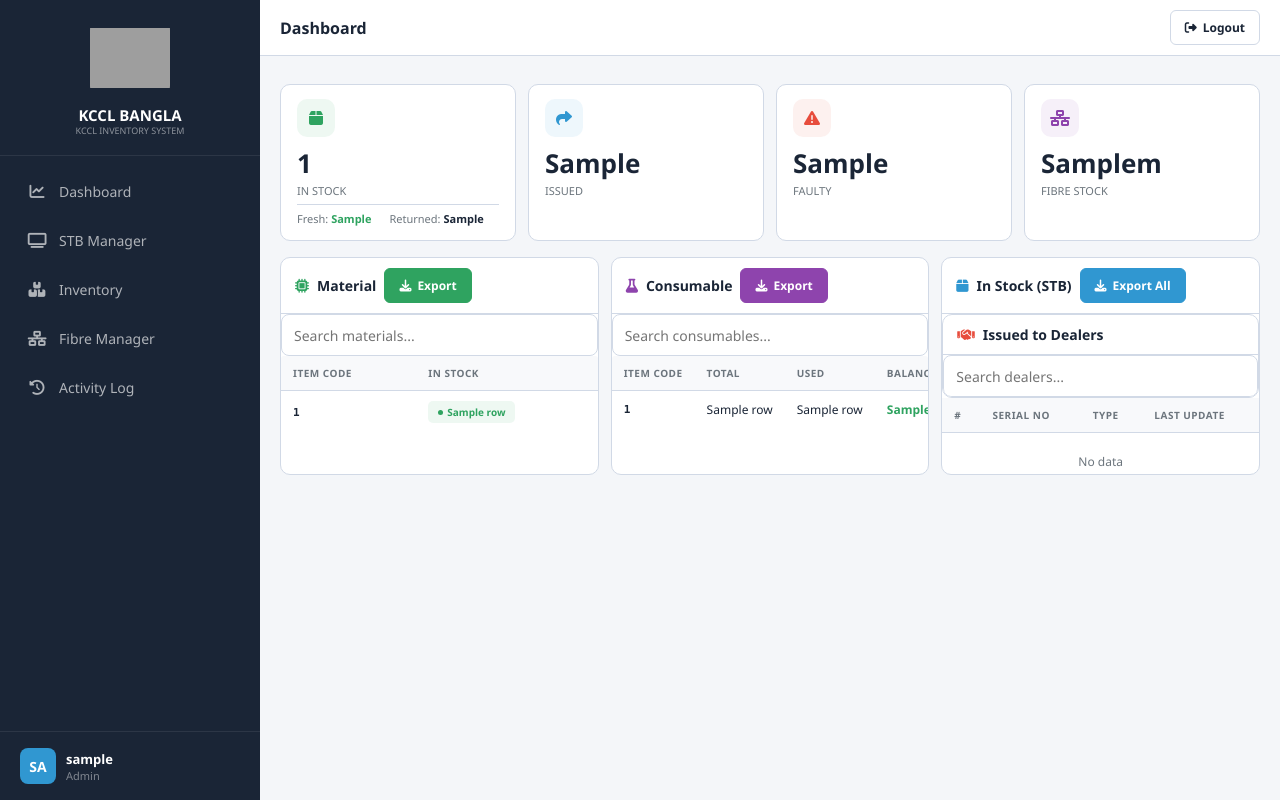
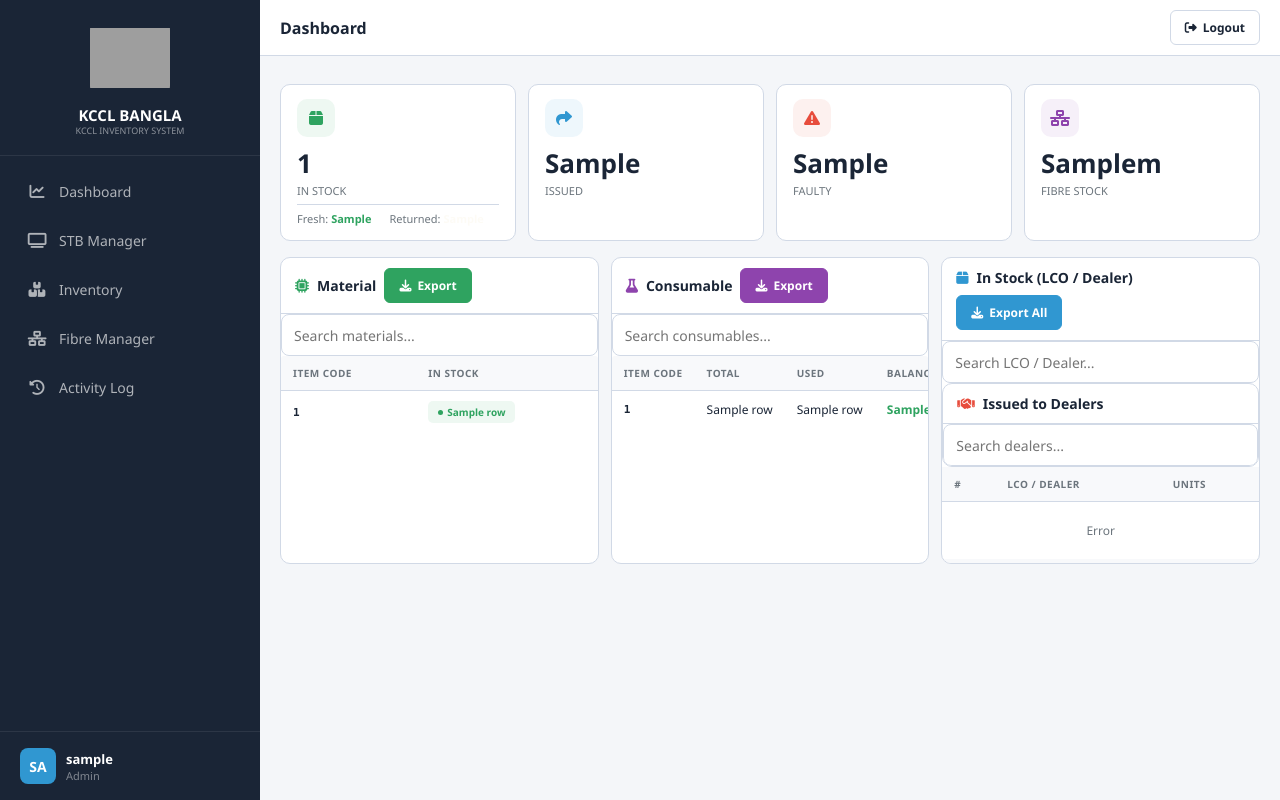
Before and after one commit to ANNU-2025/kccl-tracking-system, a Flask app: template templates/dashboard.html in a window 1280 px wide. Run offline with Flask 3, Linux system fonts and the light colour scheme; the visitor is signed in with stand-in values (Sample User, id 1); the template is opened without the code that fills it: most values are stand-ins (such as "Sample title", 1, 10 or a date in 2020); a database or web service that is not in the repository returns one stand-in record (values such as "Sample title"); data that the repository does not hold is empty; some libraries are stand-ins or nearby versions; some web fonts are replaced; grey boxes are pictures that could not be loaded.

Commit message:
Update dashboard.html

```diff
--- a/templates/dashboard.html
+++ b/templates/dashboard.html
@@ -17,14 +17,12 @@
     .dash-grid .tw-bar{flex-shrink:0}
     .dash-grid .tw-body{flex:1;min-height:0;display:flex;flex-direction:column;overflow:hidden}
     .dash-grid .search-box{flex-shrink:0}
-    .dash-grid .tw-scroll{flex:0 0 auto;max-height:160px;overflow-y:auto;overflow-x:auto;-webkit-overflow-scrolling:touch;scrollbar-width:6px;scrollbar-color:#C0C8D8}
-    .dash-grid .tw-scroll::-webkit-scrollbar{width:6px}
-    .dash-grid .tw-scroll{scrollbar-width:6px;scrollbar-color:#C0C8D8;border-radius:3px}
+    .dash-grid .tw-scroll{flex:0 0 auto;max-height:180px;overflow-y:auto;overflow-x:auto;-webkit-overflow-scrolling:touch;scrollbar-width:5px;scrollbar-color:#C0C8D8;border-radius:3px}
+    .dash-grid .tw-scroll::-webkit-scrollbar{width:5px}
     .dash-grid .tw-scroll::-webkit-scrollbar-thumb{background:#C0C8D8;border-radius:3px}
     .dash-grid .tw-scroll{scrollbar-color:#C0C8D8}
-    .dash-grid .tw-scroll::-webkit-scrollbar-thumb{background:#C0C8D8}
-    @media(max-width:900px){.dash-grid{grid-template-columns:1fr;max-height:calc(100vh - 220px)}}
-    @media(max-width:768px){.dash-grid{grid-template-columns:1fr;max-height:none;min-height:350px}.stat-sub{gap:10px}.dl-row{padding:6px 12px;font-size:12px}.dash-grid .tw-scroll{max-height:140px}}
+    @media(max-width:900px){.dash-grid{grid-template-columns:1fr;max-height:calc(100vh - 220px)}.dash-grid .tw-scroll{max-height:150px}}
+    @media(max-width:768px){.dash-grid{grid-template-columns:1fr;max-height:none;min-height:350px}.stat-sub{gap:10px}.dl-row{padding:6px 12px;font-size:12px}.dash-grid .tw-scroll{max-height:130px}}
 </style>
 {% endblock %}
 {% block body %}
@@ -34,7 +32,7 @@
     <div class="stat stat-card" onclick="dl('{{ url_for('export_instock') }}')">
         <div class="si green"><i class="fas fa-box"></i></div>
         <div class="sv">{{ total_in_stock }}</div><div class="sl">IN STOCK</div>
-        <div class="stat-sub"><div><span style="color:var(--grey)">Fresh:</span> <strong style="color:var(--green)">{{ fresh_c }}</strong></div><div><span style="color:var(--grey)">Returned:</span> <strong style="color:#C0C8C0A">{{ ret_c }}</strong></div></div>
+        <div class="stat-sub"><div><span style="color:var(--grey)">Fresh:</span> <strong style="color:var(--green)">{{ fresh_c }}</strong></div><div><span style="color:var(--grey)">Returned:</span> <strong style="color:#C8960C0A">{{ ret_c }}</strong></div></div>
         <i class="fas fa-download dl-icon"></i>
     </div>
     <div class="stat stat-card" onclick="dl('{{ url_for('export_stb_status', status='Issued') }}')">
@@ -52,6 +50,7 @@
 </div>
 
 <div class="dash-grid">
+
     <!-- ===== MATERIAL TABLE ===== -->
     <div class="tw">
         <div class="tw-bar"><div class="card-title"><i class="fas fa-microchip" style="color:var(--green)"></i> Material</div><button class="btn btn-green btn-sm" onclick="dl('{{ url_for('export_hardware') }}')"><i class="fas fa-download"></i> Export</button></div>
@@ -60,10 +59,10 @@
             {% if material_summary %}
             <div class="tw-scroll">
                 <table><thead><tr><th>Item Code</th><th>In Stock</th></tr></thead>
-                <tbody id="materialBody">{% for row in material_summary %}<tr>
+                <tbody id="materialBody">{% for row in material_summary[:8] %}<tr>
                     <td style="font-weight:600;font-family:Consolas,monospace;font-size:11px">{{ row[0] }}</td>
                     <td><span class="bg bg-green"><span class="bd"></span>{{ row[2] }}</span></td>
-                </tr>{% endfor %}</tbody></table>
+                </tr>{% endfor %}{% if material_summary|length > 8 %}<tr id="materialMore"><td colspan="2" style="text-align:center;padding:6px 0"><button class="btn btn-outline btn-sm" onclick="loadMore('material','materialBody','{{ material_summary|length }}','item_code','In Stock')"><i class="fas fa-chevron-down"></i> Show All ({{ material_summary|length }})</button></td></tr>{% endif %}</tbody></table>
             </div>
             {% else %}<div class="empty" style="padding:20px 10px"><i class="fas fa-box-open"></i><h3>No Data</h3></div>{% endif %}
         </div>
@@ -77,44 +76,28 @@
             {% if consumable_summary %}
             <div class="tw-scroll">
                 <table><thead><tr><th>Item Code</th><th>Total</th><th>Used</th><th>Balance</th></tr></thead>
-                <tbody id="consumableBody">{% for row in consumable_summary %}{% set total=row[2]|float %}{% set bal=row[4]|float %}<tr>
+                <tbody id="consumableBody">{% for row in consumable_summary[:8] %}{% set total=row[2]|float %}{% set bal=row[4]|float %}<tr>
                     <td style="font-weight:600;font-family:Consolas,monospace;font-size:11px">{{ row[0] }}</td>
                     <td>{{ row[2] }}</td><td>{{ row[3] }}</td>
                     <td style="font-weight:600;color:{% if bal<=0 %}var(--red){% elif bal<=(total*0.2) %}#C8960A{% else %}var(--green){% endif %}">{{ row[4] }}</td>
-                </tr>{% endfor %}</tbody></table>
+                </tr>{% endfor %}{% if consumable_summary|length > 8 %}<tr id="consumableMore"><td colspan="4" style="text-align:center;padding:6px 0"><button class="btn btn-outline btn-sm" onclick="loadMore('consumable','consumableBody','{{ consumable_summary|length }}','item_code','')"><i class="fas fa-chevron-down"></i> Show All ({{ consumable_summary|length }})</button></td></tr>{% endif %}</tbody></table>
             </div>
             {% else %}<div class="empty" style="padding:20px 10px"><i class="fas fa-cubes"></i><h3>No Data</h3></div>{% endif %}
         </div>
     </div>
 
-    <!-- ===== IN STOCK (STB) TABLE ===== -->
+    <!-- ===== IN STOCK TABLE (LCO grouped) ===== -->
     <div class="tw">
-        <div class="tw-bar"><div class="card-title"><i class="fas fa-box" style="color:var(--blue)"></i> In Stock (STB)</div><button class="btn btn-blue btn-sm" onclick="dl('{{ url_for('export_instock') }}')"><i class="fas fa-download"></i> Export All</button></div>
+        <div class="tw-bar"><div class="card-title"><i class="fas fa-box" style="color:var(--blue)"></i> In Stock (LCO / Dealer)</div><button class="btn btn-blue btn-sm" onclick="dl('{{ url_for('export_instock') }}')"><i class="fas fa-download"></i> Export All</button></div>
         <div class="tw-body">
-            {% set in_stb_stock = [] %}
-            {% if total_in_stock > 0 %}
-            <div class="tw-scroll">
-                <table><thead><tr><th>#</th><th>Serial No</th><th>Type</th><th>Last Update</th></tr></thead>
-                <tbody>
-                <tr><td colspan="4" style="text-align:center;padding:20px;color:var(--grey)"><i class="fas fa-spinner fa-spin"></i></td></tr>
+            <input type="text" id="instockSearch" class="fi search-box" placeholder="Search LCO / Dealer...">
+            <div class="tw-scroll" id="instockTableWrap">
+                <table><thead><tr><th>#</th><th>LCO / Dealer</th><th>Units</th></tr></thead>
+                <tbody id="instockBody">
+                    <tr><td colspan="3" style="text-align:center;padding:20px;color:var(--grey)"><i class="fas fa-spinner fa-spin"></i></td></tr>
                 </tbody>
             </div>
-            <script>
-            (function(){
-                var tbody = document.querySelector('.dash-grid .tw:last-child .tw-scroll tbody');
-                if(!tbody) return;
-                fetch('/api/dash-stb-data').then(function(r){return r.json()}).then(function(data){
-                    if(data.rows && data.rows.length > 0){
-                        tbody.innerHTML = data.rows.map(function(r){
-                            return '<tr><td style="color:var(--grey)">'+r[0]+'</td><td style="font-weight:600;font-family:Consolas,monospace;font-size:11px">'+r[1]+'</td><td><span class="bg '+(r[2]==='Fresh'?'bg-green':'bg-yellow')+'"><span class="bd"></span>'+r[2]+'</span></td><td style="font-size:11px;color:var(--grey)">'+r[3]+'</td></tr>';
-                        }).join('');
-                    } else {
-                        tbody.innerHTML = '<tr><td colspan="4" style="text-align:center;padding:20px;color:var(--grey)">No data</td></tr>';
-                    }
-                }).catch(function(){ tbody.innerHTML='<tr><td colspan="4" style="text-align:center;padding:20px;color:var(--grey)">Error loading</td></tr>'; });
-            })();
-            </script>
-            {% endif %}
+            </div>
         </div>
     </div>
 
@@ -126,12 +109,12 @@
             {% if dealer_data %}
             <div class="tw-scroll">
                 <table><thead><tr><th>#</th><th>Dealer Name</th><th>Units</th><th></th></tr></thead>
-                <tbody id="dealerBody">{% for row in dealer_data %}<tr>
+                <tbody id="dealerBody">{% for row in dealer_data[:8] %}<tr>
                     <td style="color:var(--grey)">{{ loop.index }}</td>
                     <td style="font-weight:600">{{ row[0] }}</td>
                     <td><span class="bg bg-yellow"><span class="bd"></span>{{ row[1] }}</span></td>
                     <td><button class="dl-row" onclick="dl('{{ url_for('export_dealer', dealer_name=row[0]) }}')"><i class="fas fa-download"></i></button></td>
-                </tr>{% endfor %}</tbody></table>
+                </tr>{% endfor %}{% if dealer_data|length > 8 %}<tr id="dealerMore"><td colspan="4" style="text-align:center;padding:6px 0"><button class="btn btn-outline btn-sm" onclick="loadMore('dealer','dealerBody','{{ dealer_data|length }}','1')"><i class="fas fa-chevron-down"></i> Show All ({{ dealer_data|length }})</button></td></tr>{% endif %}</tbody></table>
             </div>
             {% else %}<div class="empty" style="padding:20px 10px"><i class="fas fa-store"></i><h3>No Data</h3></div>{% endif %}
         </div>
@@ -139,8 +122,44 @@
 </div>
 
 <script>
+// Search functionality for all 3 tables
 document.getElementById('materialSearch').addEventListener('input',function(){var t=this.value.toLowerCase();document.querySelectorAll('#materialBody tr').forEach(function(r){r.style.display=r.cells[0].textContent.toLowerCase().indexOf(t)!==-1?'':'none'})});
 document.getElementById('consumableSearch').addEventListener('input',function(){var t=this.value.toLowerCase();document.querySelectorAll('#consumableBody tr').forEach(function(r){r.style.display=r.cells[0].textContent.toLowerCase().indexOf(t)!==-1?'':'none'})});
 document.getElementById('dealerSearch').addEventListener('input',function(){var t=this.value.toLowerCase();document.querySelectorAll('#dealerBody tr').forEach(function(r){r.style.display=r.cells[1].textContent.toLowerCase().indexOf(t)!==-1?'':'none'})});
+document.getElementById('instockSearch').addEventListener('input',function(){var t=this.value.toLowerCase();document.querySelectorAll('#instockBody tr').forEach(function(r){r.style.display=r.cells[1].textContent.toLowerCase().indexOf(t)!==-1?'':'none'})});
+
+// Load more rows function (shows 8 more, removes the button)
+function loadMore(type, tbodyId, total, colIdx){
+    var btn = document.getElementById(type+'More');
+    if(!btn) return;
+    var shown = document.querySelectorAll('#'+tbodyId+' tr').length;
+    var remain = total - shown;
+    if(remain <= 0){btn.parentElement.remove(); return;}
+    btn.innerHTML = '<i class="fas fa-spinner fa-spin"></i> Loading...';
+    var fetchUrl = '/api/load-more?type='+type+'&shown='+shown;
+    fetch(fetchUrl).then(function(r){return r.json()}).then(function(data){
+        if(data.html){
+            btn.parentElement.remove();
+            var tbody = document.getElementById(tbodyId);
+            tbody.insertAdjacentHTML('beforeend', data.html);
+        } else {
+            btn.innerHTML = '<i class="fas fa-exclamation-circle"></i> Error';
+        }
+    }).catch(function(){
+        btn.innerHTML = '<i class="fas fa-exclamation-circle"></i> Error';
+    });
+}
+
+// Lazy load In Stock table on page load
+(function(){
+    var tbody = document.getElementById('instockBody');
+    if(!tbody) return;
+    fetch('/api/load-more?type=instock&shown=0').then(function(r){return r.json()}).then(function(data){
+        if(data.html) tbody.innerHTML = data.html;
+        else tbody.innerHTML = '<tr><td colspan="3" style="text-align:center;padding:20px;color:var(--grey)">No data</td></tr>';
+    }).catch(function(){
+        tbody.innerHTML = '<tr><td colspan="3" style="text-align:center;padding:20px;color:var(--grey)">Error</td></tr>';
+    });
+})();
 </script>
 {% endblock %}
```
